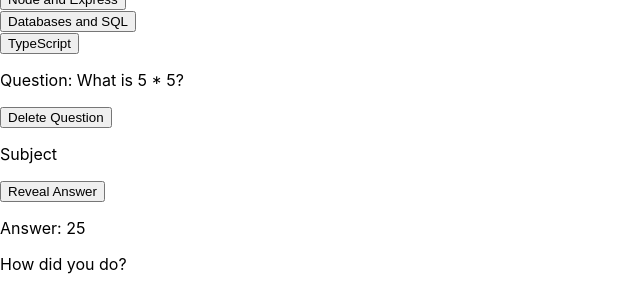
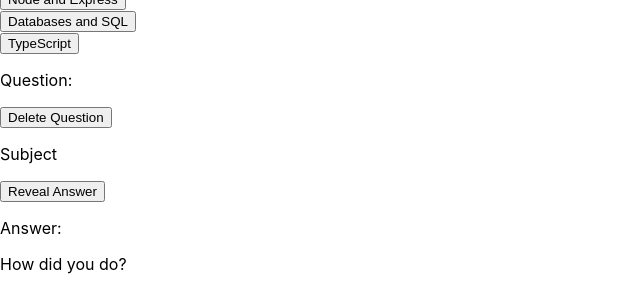
Before and after one commit to SchoolOfCode/bc14_w7_project-frontend-agile-avengers-room-2, a React (Create React App) app in the folder memory-master/: page / in a window 1280 px wide. Shown: the part 331-619 px from the top of the page, without its empty margins (0-640 px from the left). Built offline with nearby package versions, Linux system fonts and the light colour scheme.

Commit message:
Question is displaying

```diff
--- a/memory-master/src/Components/App/App.js
+++ b/memory-master/src/Components/App/App.js
@@ -29,7 +29,7 @@ const initialQuestionsAndAnswers = [
   //hard coded questions and answers
   {
     key: 1,
-    Subject: "React",
+    Subject: "React.js",
     Question: "What language do you use to create components in React?",
     Answer: "JSX",
   },
@@ -51,6 +51,7 @@ function App() {
   const [newQuestion, setNewQuestion] = useState("");
   const [newAnswer, setNewAnswer] = useState("");
   const [selectedSubject, setSelectedSubject] = useState(subjectList[0]);
+  const [filteredArray, setFilteredArray] = useState([]);
   //submit button
   function addObject(subject, question, answer) {
     //gets what is in the text fields and appends to the questionsAndAnswers Array
@@ -64,7 +65,7 @@ function App() {
     // The key of the new object will be (array.length + 1)
     console.log(questionsAndAnswers)
 
-    // Call a function which clears the question and answer text areas.
+    // To do: Call a function which clears the question and answer text areas.
   }
 
   function storeQuestionInput(event) {
@@ -87,6 +88,22 @@ function App() {
   // questionsAndAnswers as this will contains array of objects whith Question, answers, id and subject. SubjectCard component and QuetionCard component [...array]
 
   //toDo: add an answer component
+
+  function displayQuestion(subject){
+    // We are going to use filter() (questionAndAnswer.filter((item)=>{})) and we will store in a new array variable
+  console.log(subject);
+   setFilteredArray(questionsAndAnswers.filter((item)=>{
+      if (item.Subject === subject){
+       return true
+      }}));
+      console.log(filteredArray);
+    // return filteredArray;
+    // Callback function will return if item.subject === subject
+    // Result should be a filtered questionAndAnswer Array
+    // Return new array and pass to QuestionCard as a prop
+    // Inside QuestionCard.js we are going to display the first question (index[0])
+  }
+
   return (
     <main>
       <h1>Memory Masters</h1>
@@ -98,9 +115,9 @@ function App() {
         addObject={()=>{addObject(selectedSubject, newQuestion, newAnswer)}}
       />
       {subjectList.map((item) => {
-        return <SubjectCard subject={item} />;
+        return <SubjectCard subject={item} displayQuestion={displayQuestion} />;
       })}
-      <QuestionCard />
+      <QuestionCard filteredArray={filteredArray}/>
     </main>
   );
 }
--- a/memory-master/src/Components/QuestionCard/QuestionCard.js
+++ b/memory-master/src/Components/QuestionCard/QuestionCard.js
@@ -1,8 +1,15 @@
-function QuestionCard() {
+function QuestionCard({filteredArray}) {
+  console.log(filteredArray);
+  let filteredQuestion = "";
+  let filteredAnswer = "";
+  if(filteredArray.length !== 0){
+    filteredQuestion = filteredArray[0].Question
+    filteredAnswer = filteredArray[0].Answer
+  }
   return (
     <div className="Question-Card-Div">
       <div className="Question-Div">
-        <p className="Question-P">Question: What is 5 * 5? </p>
+        <p className="Question-P">Question: {filteredQuestion}</p>
         <button className="Delete-Button"> Delete Question</button>
         <div className="Subject-And-Answer-Button-Div">
           <p className="Subject">Subject</p>
@@ -10,7 +17,7 @@ function QuestionCard() {
         </div>
       </div>
       <div className="Answer-Div">
-        <p className="Answer-P">Answer: 25</p>
+        <p className="Answer-P">Answer: {filteredAnswer}</p>
         <p className="How-Did-You-Do">How did you do?</p>
 
         <button className="Thumbs-Up"> 👍🏻</button>
--- a/memory-master/src/Components/SubjectCard/SubjectCard.js
+++ b/memory-master/src/Components/SubjectCard/SubjectCard.js
@@ -5,11 +5,18 @@
 - Still to do: Define function for button clicks.
 */
 
+/*Plan for onClick functions
+    // When user clicks on the subject, we want the question card to update with the first question of the list of questions with that subject key.
+    // Two options: We could have filtered arrays for all subjects and the correct one is called if that is the subject that has been clicked or we could filter the total array with the correct subject when the button has been clicked.
+        //Use .filter() method to filter array by subject key.
+        // Display first question from the filtered array, in the question paragraph.
+*/
 
-function SubjectCard ({subject}) {
+
+function SubjectCard ({subject, displayQuestion}) {
     return (
     <div className="Subject-Card-div">
-    <button>{subject}</button>
+    <button className="Subject-Button" onClick={()=>{displayQuestion(subject)}}>{subject}</button>
 
     </div>)
 }
```
